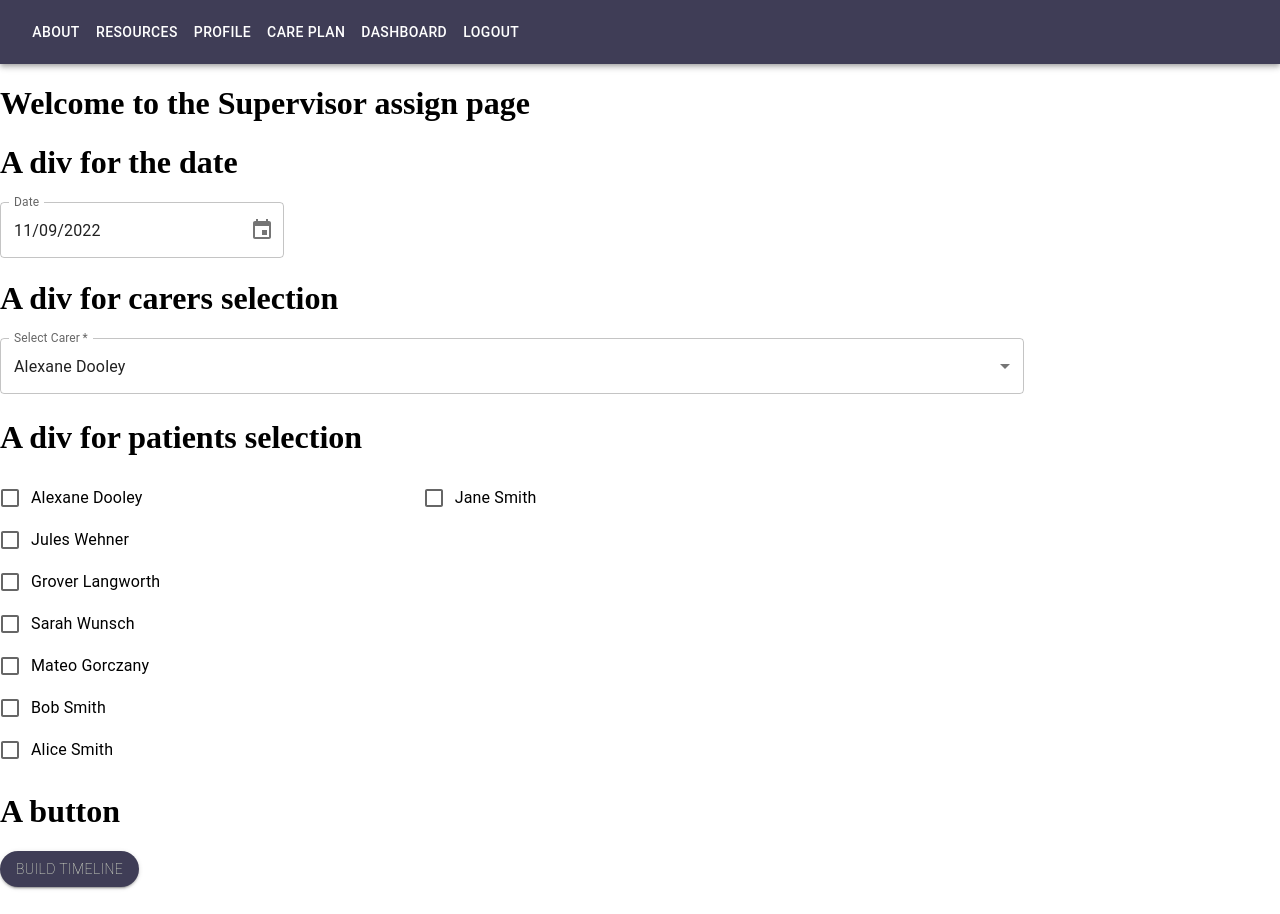
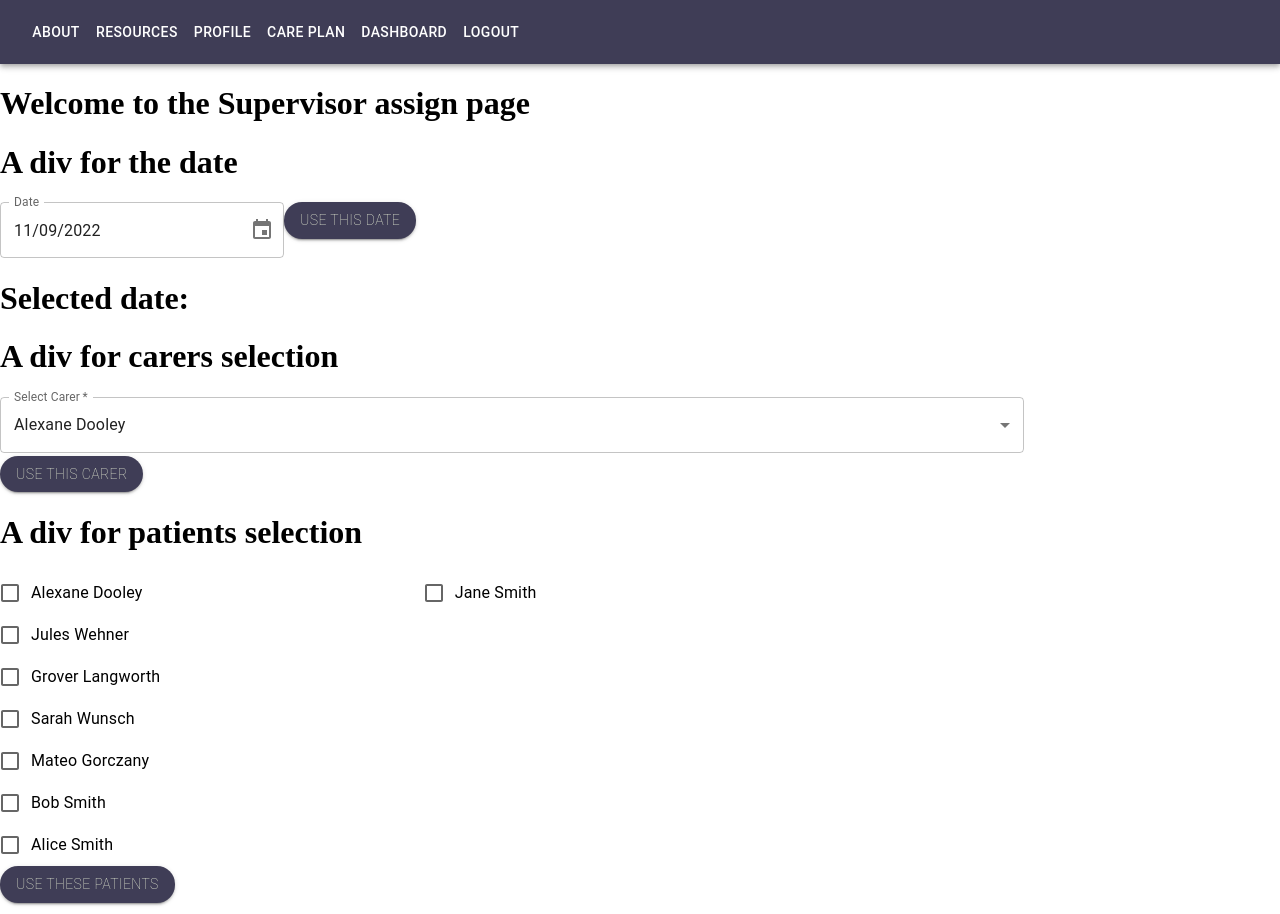
Before and after one commit to C-Sim/we-care-react, a React (Create React App) app: page /supervisor-assign in a window 1280 px wide. Shown: the top 914 px of the page. Built offline with nearby package versions, Linux system fonts and the light colour scheme.

Commit message:
added states and buttons

```diff
--- a/src/containers/AboutPage.js
+++ b/src/containers/AboutPage.js
@@ -26,7 +26,7 @@ import { HowItWorks } from "../components/molecules/HowItWorks";
 import { ImageUploader } from "../components/molecules/ImageUploader";
 
 import { ModalForCarer } from "../components/molecules/ModalForCarer";
-import { ModalForSupervisor } from "../components/molecules/ModalForSupervisor";
+import { ModalForSupervisor } from "../components/molecules/modalForSupervisor";
 
 export const AboutPage = () => {
   const [imageUrl, setImageUrl] = useState();
--- a/src/containers/SupervisorAssignPage.js
+++ b/src/containers/SupervisorAssignPage.js
@@ -4,9 +4,11 @@ import { useEffect, useState } from "react";
 import { format } from "date-fns";
 import { Dropdown } from "../components/molecules/Dropdown";
 import { CheckList } from "../components/molecules/CheckList";
+import { CarerTimeline } from "../components/molecules/CarerTimeline";
 import { DatePicker } from "../components/atoms/DatePicker";
 import { ButtonDark } from "../components/atoms/ButtonDark";
 import { Alert } from "@mui/material";
+import { ButtonDisabled } from "../components/atoms/ButtonDisabled";
 
 export const SupervisorAssignPage = () => {
   //static data as example - need to query to get the carer and patient arrays
@@ -48,30 +50,65 @@ export const SupervisorAssignPage = () => {
   //success state changes on create success
   const [assignSuccess, setAssignSuccess] = useState(true);
 
+  //date picker - retrieving the selected date in a variable
+  const [dateValue, setDateValue] = useState(format(new Date(), "yyyy-MM-dd"));
+
+  const handleDateChange = (newValue) => {
+    setDateValue(newValue);
+  };
+  //then locking the date for the next step of the assigning process
+  const [selectedDate, setSelectedDate] = useState();
+  const [dateLock, setDateLock] = useState(false);
+  const saveSelectedDate = () => {
+    setDateLock(true);
+    setSelectedDate(format(new Date(dateValue), "yyyy-MM-dd"));
+  };
+
+  //retrieve the list of available carers
+  // const [
+  //   availableCarers,
+  //   { data: carerData, loading: carerLoading, error: carerError },
+  // ] = useLazyQuery(CARER_LOOKUP, {
+  //   fetchPolicy: "network-only",
+  // });
+  //need to add the query into graphql>queries
+
+  //dropdown carer selection - retrieving the selected carer id in a variable **CHECK DATA GETS SAVED**
+  const [carerId, setCarerId] = useState(patientsArray[0].value);
+  const [selectedCarer, setSelectedCarer] = useState(patientsArray[0].label);
+  const handleCarerSelect = (event) => {
+    setCarerId(event.target.value);
+    setSelectedCarer(event.target.label);
+  };
+  //then locking the carer for the next step of the assigning process
+  const [carerLock, setCarerLock] = useState(false);
+  const saveSelectedCarer = () => {
+    setCarerLock(true);
+  };
+
+  //retrieving the available patients for this carer
+
   //patients check boxes - retrieving the selected patients' id in a variable
   const [patient, setPatientId] = useState([]);
+  const [selectedPatients, setSelectedPatients] = useState([]);
 
   const handlePatientSelect = (e) => {
     let data = patient.indexOf(e.target.value);
     if (data === -1) {
       setPatientId([...patient, e.target.value]);
+      setSelectedPatients([...selectedPatients, e.target.label]);
     } else {
       setPatientId(patient.filter((data) => data !== e.target.value));
+      setSelectedPatients(
+        selectedPatients.filter((data) => data !== e.target.label)
+      );
     }
   };
 
-  //dropdown carer selection - retrieving the selected carer id in a variable
-  const [carerId, setCarerId] = useState(patientsArray[0].value);
-
-  const handleCarerSelect = (event) => {
-    setCarerId(event.target.value);
-  };
-
-  //date picker - retrieving the selected date in a variable
-  const [dateValue, setDateValue] = useState(format(new Date(), "yyyy-MM-dd"));
-
-  const handleDateChange = (newValue) => {
-    setDateValue(newValue);
+  //then locking the patients for the next step of the assigning process
+  const [patientLock, setPatientLock] = useState(false);
+  const saveSelectedPatients = () => {
+    setPatientLock(true);
   };
 
   //run simulation with selected data (dateValue, carerId, patient)
@@ -93,6 +130,15 @@ export const SupervisorAssignPage = () => {
       <div>
         <h1>A div for the date</h1>
         <DatePicker handleDateChange={handleDateChange} />
+        {!dateLock && (
+          <ButtonDark
+            label="Use this date"
+            type="button"
+            onClick={saveSelectedDate}
+          />
+        )}
+        {dateLock && <ButtonDisabled label="Date saved" type="button" />}
+        <h1>Selected date: {selectedDate}</h1>
       </div>
       <div>
         <h1>A div for carers selection</h1>
@@ -103,6 +149,15 @@ export const SupervisorAssignPage = () => {
           options={patientsArray}
           handleSelect={handleCarerSelect}
         />
+        {!carerLock && (
+          <ButtonDark
+            label="Use this carer"
+            type="button"
+            onClick={saveSelectedCarer}
+          />
+        )}
+        {carerLock && <ButtonDisabled label="Carer saved" type="button" />}
+        {carerLock && <h1>Selected carer: {selectedCarer}</h1>}
       </div>
       <div>
         <h1>A div for patients selection</h1>
@@ -110,6 +165,26 @@ export const SupervisorAssignPage = () => {
           patientsArray={patientsArray}
           handleSelect={handlePatientSelect}
         />
+        <ButtonDark
+          label="Use these patients"
+          type="button"
+          disabled={patientLock}
+          onClick={saveSelectedPatients}
+        />
+        {patientLock && (
+          <div>
+            <h1>Selected patients:</h1>
+            <ul>
+              {selectedPatients.map((result) => {
+                return (
+                  <li key={result} value={result}>
+                    {result}
+                  </li>
+                );
+              })}
+            </ul>
+          </div>
+        )}
       </div>
       <div>
         <h1>A button</h1>
```
